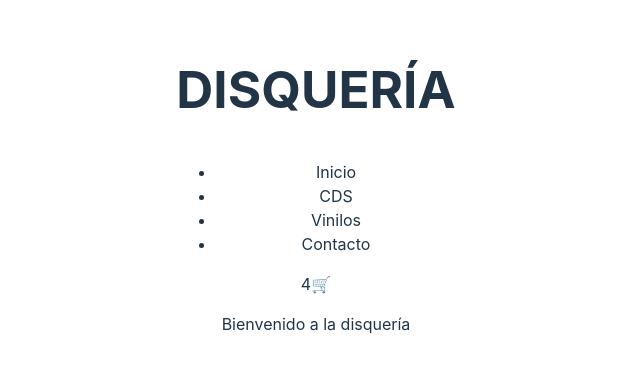
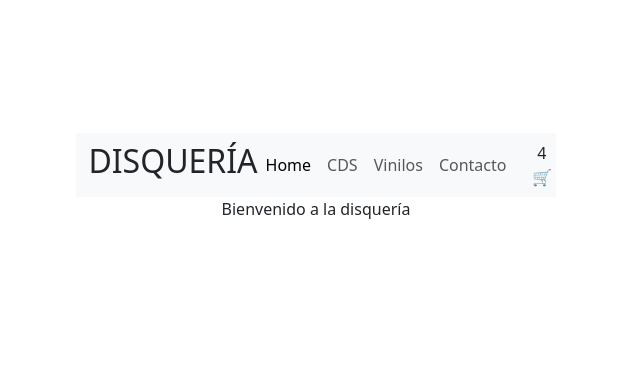
Before and after one commit to juliapresa/React-Julia-Presa, a React (Vite) app in the folder proyecto-julia/: page / in a window 1280 px wide. Shown: the part 215-586 px from the top of the page, without its empty margins (324-964 px from the left). Built offline with nearby package versions, Linux system fonts and the light colour scheme.

Commit message:
agrego bootstrap

```diff
--- /dev/null
+++ b/package.json
@@ -0,0 +1,6 @@
+{
+  "dependencies": {
+    "bootstrap": "^5.3.2",
+    "react-bootstrap": "^2.9.0"
+  }
+}
--- a/proyecto-julia/src/App.jsx
+++ b/proyecto-julia/src/App.jsx
@@ -1,6 +1,7 @@
 import Home from './components/home/home'
 import NavBar from './components/navBar/navBar'
 import './App.css'
+import 'bootstrap/dist/css/bootstrap.min.css';
 function App() {
   return (
     <>
--- a/proyecto-julia/src/components/navBar/navBar.jsx
+++ b/proyecto-julia/src/components/navBar/navBar.jsx
@@ -1,17 +1,23 @@
 import CartWidget from "../CartWidget/cartWidget"
 import Titulo from "../titulo/titulo"
-
 function NavBar(){
     return(
-      <nav>
-         <Titulo />
-        <ul>
-          <li>Inicio</li>
-          <li>CDS</li>
-          <li>Vinilos</li>
-          <li>Contacto</li>
-        </ul>
-        <CartWidget/>
+      <nav className="navbar navbar-expand-lg bg-body-tertiary">
+        <div className="container-fluid">
+          <Titulo />
+          <button className="navbar-toggler" type="button" data-bs-toggle="collapse" data-bs-target="#navbarNavAltMarkup" aria-controls="navbarNavAltMarkup" aria-expanded="false" aria-label="Toggle navigation">
+            <span className="navbar-toggler-icon"></span>
+          </button>
+        <div className="collapse navbar-collapse" id="navbarNavAltMarkup">
+        <div className="navbar-nav">
+          <a className="nav-link active" aria-current="page" href="#">Home</a>
+          <a className="nav-link" href="#">CDS</a>
+          <a className="nav-link" href="#">Vinilos</a>
+          <a className="nav-link" href="#">Contacto</a>
+        </div>
+        </div>
+        </div>
+        <CartWidget />
       </nav>
     )
   }
--- /dev/null
+++ b/proyecto-julia/src/components/titulo/titulo.css
@@ -0,0 +1,3 @@
+.titulo{
+    font-size: xx-large;
+}
--- a/proyecto-julia/src/components/titulo/titulo.jsx
+++ b/proyecto-julia/src/components/titulo/titulo.jsx
@@ -1,6 +1,7 @@
+import './titulo.css'
 function Titulo(){
     return(
-        <h1>
+        <h1 className="titulo">
            DISQUERÍA
         </h1>
     )
```
Also changed, not shown: 1 other file (tests, documents, lock files or other folders).
